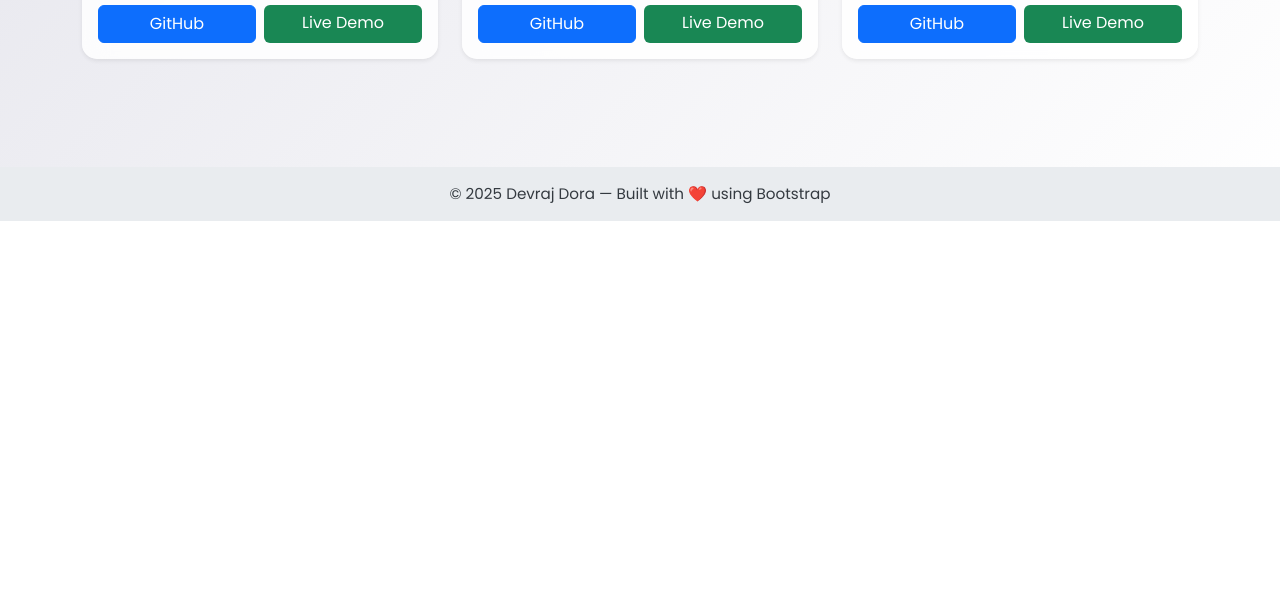
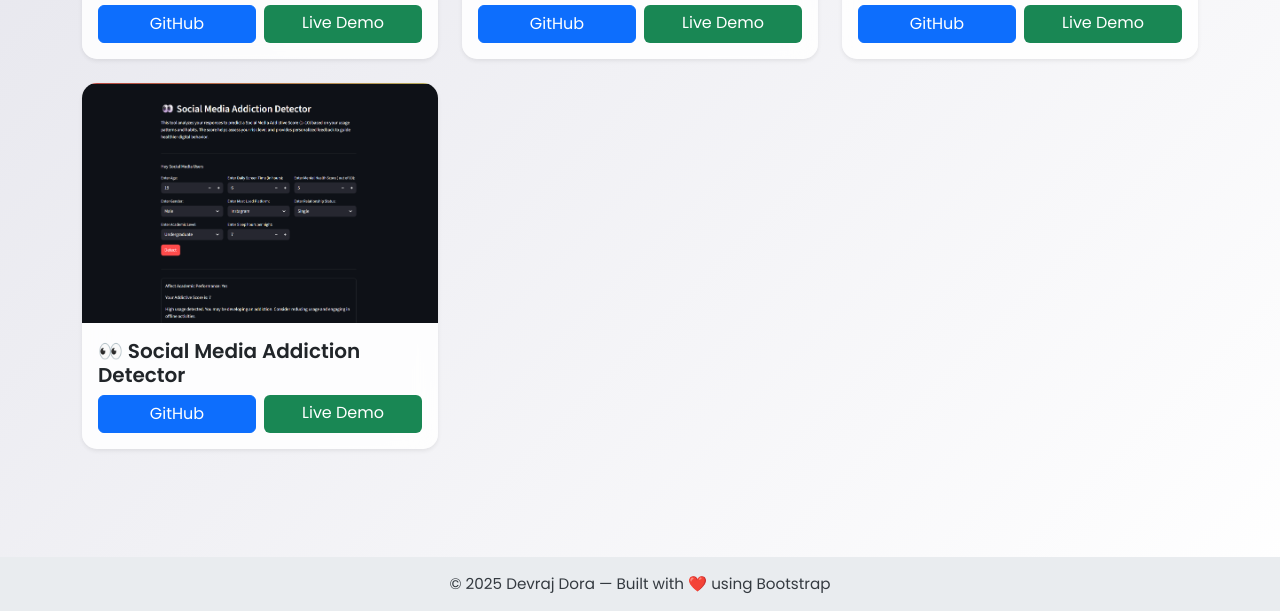
Before and after one commit to Devraaz/ML-Homepage, a plain HTML site: page index.html in a window 1280 px wide. Shown: the part 809-1420 px from the top of the page. Before the commit the page ends 1030 px from the top, so only its background shows below. Drawn offline with nearby package versions, Linux system fonts and the light colour scheme.

Commit message:
Social Media Addiction Detection System

```diff
--- a/index.html
+++ b/index.html
@@ -151,6 +151,12 @@
         demo: "https://devraaz-news-prediction-system.streamlit.app/",
         image: "./images/news.png"
       },
+      {
+        title: "👀 Social Media Addiction Detector",
+        github: "https://github.com/Devraaz/Social-Media-Addiction-Detector",
+        demo: "https://devraaz-social-media-addiction-detector.streamlit.app/",
+        image: "./images/socialmedia.png"
+      },
     ];
 
     const projectList = document.getElementById("project-list");
```
Also changed, not shown: images/socialmedia.png (added).
